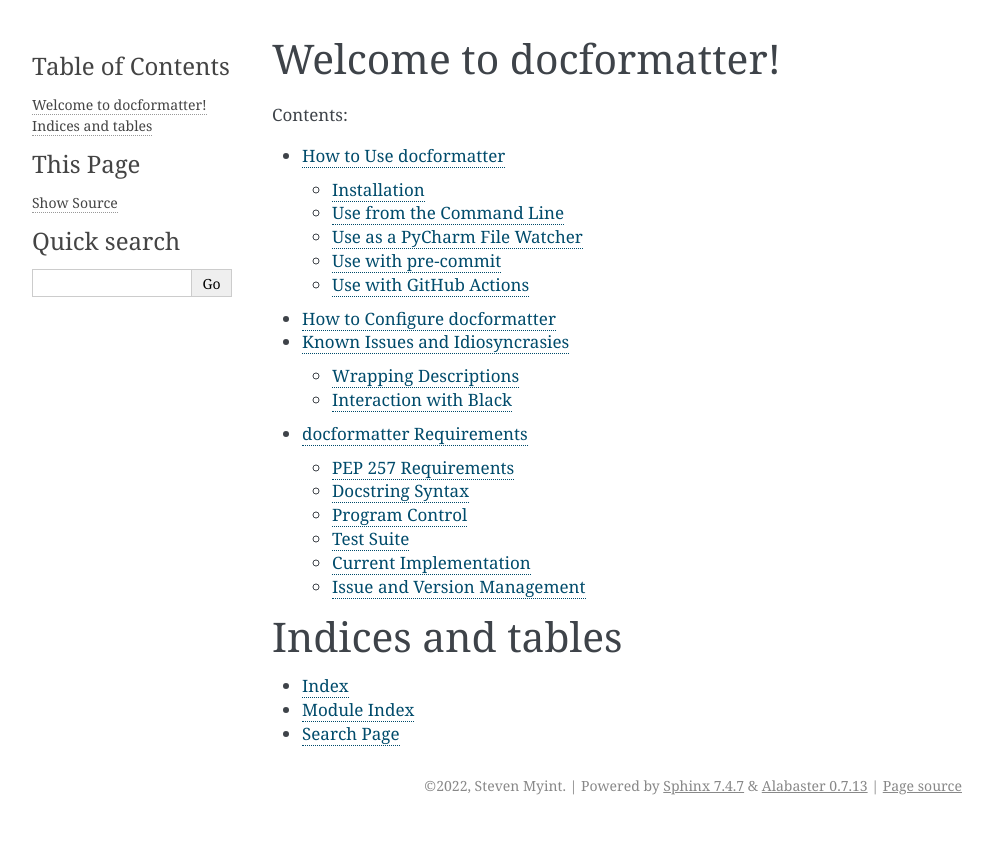
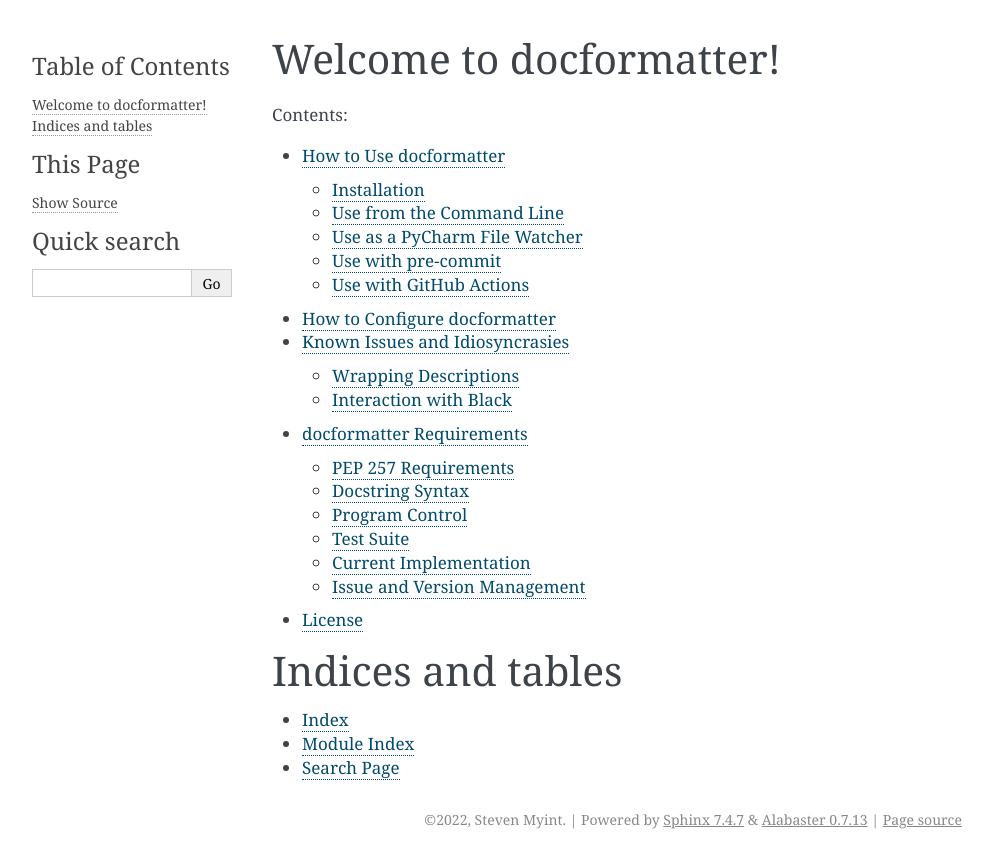
Before and after one commit to PyCQA/docformatter, a Sphinx documentation site: the page built from docs/source/index.rst, in a window 1280 px wide. Shown: the top 868 px of the page, without its empty margins (148-1141 px from the left). Built offline with Sphinx 7.4.7, drawn with Linux system fonts in a browser that asks for light colours.

Commit message:
docs: add license to documentation

```diff
--- a/docs/source/index.rst
+++ b/docs/source/index.rst
@@ -12,6 +12,7 @@
 
    usage
    requirements
+   license
 
 Indices and tables
 ==================
--- /dev/null
+++ b/docs/source/license.rst
@@ -0,0 +1,4 @@
+License
+=======
+
+.. literalinclude:: ../../LICENSE
--- a/pyproject.toml
+++ b/pyproject.toml
@@ -173,6 +173,7 @@
     pytest -s -x -c ./pyproject.toml --cache-clear \
         --cov-config=pyproject.toml --cov=docformatter \
         --cov-branch --cov-report=term tests/
+    coverage xml --rcfile=pyproject.toml
 
 [testenv:style]
 deps =
```
